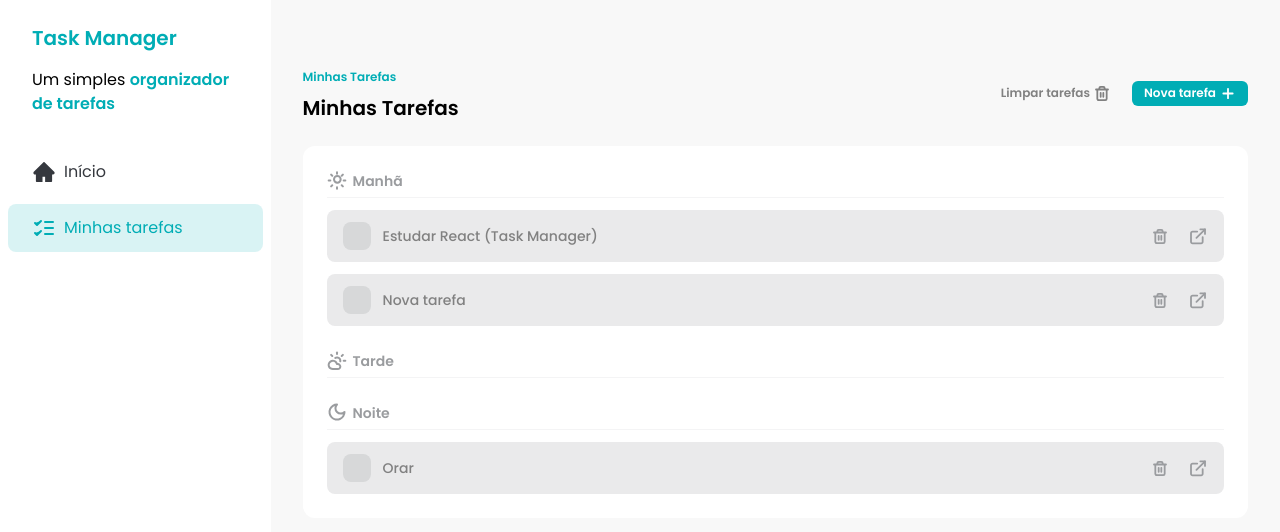
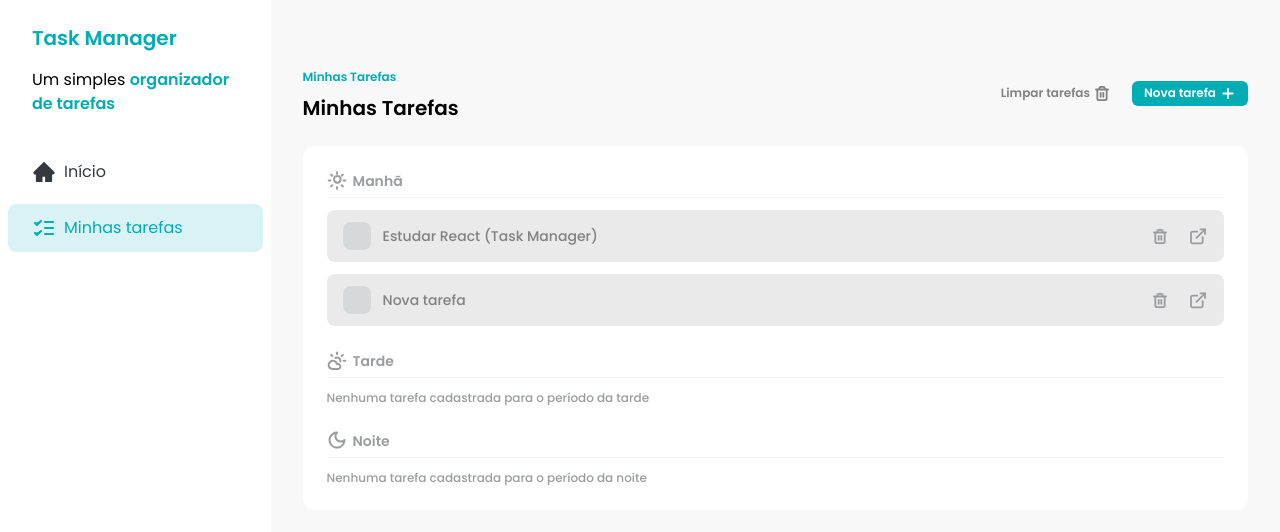
Before and after one commit to odevalison/react-task-manager, a React (Vite) app: page / in a window 1280 px wide. Shown: the top 532 px of the page. Built offline with nearby package versions, Linux system fonts and the light colour scheme; data requests are answered from the project's data file.

Commit message:
feat: ensure empty message is shown on Tasks component

```diff
--- a/db.json
+++ b/db.json
@@ -1,12 +1,5 @@
 {
   "tasks": [
-    {
-      "id": "8587a934-2c66-4d9f-a181-0116c9ddc808",
-      "title": "Orar",
-      "description": "Orar para a prova de amanhã (P.P)",
-      "time": "evening",
-      "status": "not_started"
-    },
     {
       "id": "da8ccd62-3d4f-471a-8da0-ad2aa02f6776",
       "title": "Estudar React (Task Manager)",
--- a/src/components/Tasks.tsx
+++ b/src/components/Tasks.tsx
@@ -100,7 +100,11 @@
       <div className="space-y-6 rounded-xl bg-white p-6">
         <div className="space-y-3">
           <TasksSeparator text="Manhã" icon={<SunIcon />} />
-
+          {!morningTasks.length && (
+            <p className="text-xs font-medium text-brand-text-gray">
+              Nenhuma tarefa cadastrada para o período da manhã
+            </p>
+          )}
           {morningTasks.map((task) => (
             <TaskItem
               handleCheckboxClick={handleTaskCheckboxClick}
@@ -113,7 +117,11 @@
 
         <div className="space-y-3">
           <TasksSeparator text="Tarde" icon={<CloudSunIcon />} />
-
+          {!afternoonTasks.length && (
+            <p className="text-xs font-medium text-brand-text-gray">
+              Nenhuma tarefa cadastrada para o período da tarde
+            </p>
+          )}
           {afternoonTasks.map((task) => (
             <TaskItem
               handleCheckboxClick={handleTaskCheckboxClick}
@@ -126,7 +134,11 @@
 
         <div className="space-y-3">
           <TasksSeparator text="Noite" icon={<MoonIcon />} />
-
+          {!eveningTasks.length && (
+            <p className="text-xs font-medium text-brand-text-gray">
+              Nenhuma tarefa cadastrada para o período da noite
+            </p>
+          )}
           {eveningTasks.map((task) => (
             <TaskItem
               handleCheckboxClick={handleTaskCheckboxClick}
```
